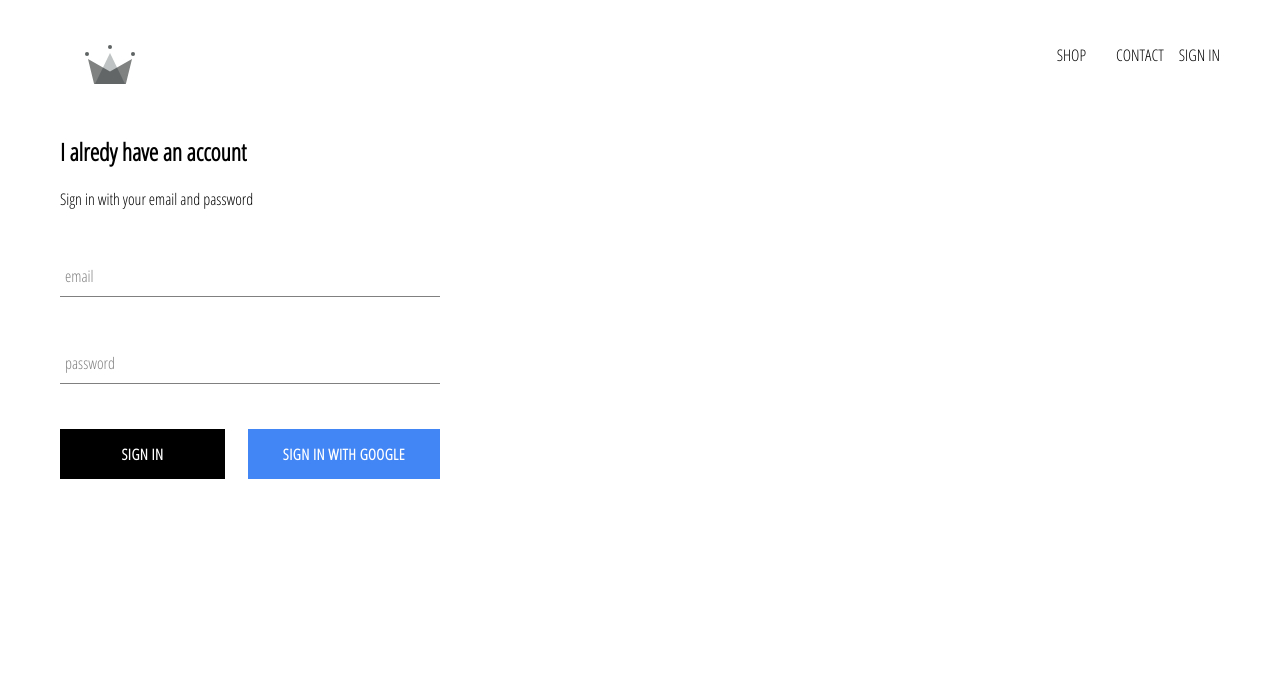
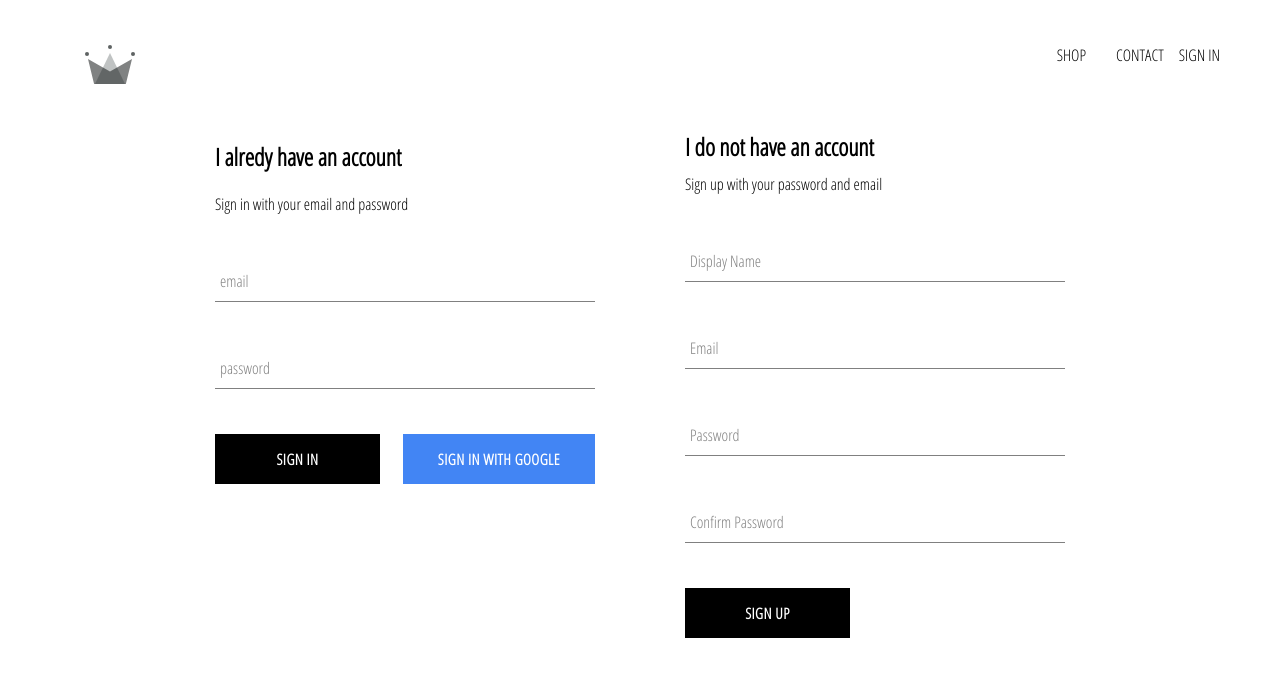
Before and after one commit to AbramFernandoH/crwn-clothing, a React (Create React App) app: page /signin in a window 1280 px wide. Shown: the top 676 px of the page. Built offline with nearby package versions, Linux system fonts and the light colour scheme; no server answers.

Commit message:
add sign up with email and password

```diff
--- a/src/App.js
+++ b/src/App.js
@@ -5,7 +5,7 @@ import ShopPage from './pages/shop/shop.component';
 import Header from './components/header/header.component';
 import SignInAndSignUp from './pages/sign-in-and-sign-up/sign-in-and-sign-up.component';
 import { Routes, Route, useParams, useNavigate, Link, Navigate } from 'react-router-dom';
-import { auth } from './firebase/firebase.utils';
+import { auth, createUserProfileDocument } from './firebase/firebase.utils';
 
 function App() {
   const [currentUser, setCurrentUser] = useState(null)
@@ -24,8 +24,20 @@ function App() {
 
   const fetchUser = async () => {
     // subscribe to google auth when component didmount
-    unsubscribeFromAuth = auth.onAuthStateChanged(user => {
-      setCurrentUser(user)
+    unsubscribeFromAuth = auth.onAuthStateChanged(async userAuth => {
+      if(userAuth){
+        const userRef = await createUserProfileDocument(userAuth)
+
+        userRef.onSnapshot(snapshot => {
+          const user = {
+            id: snapshot.id,
+            ...snapshot.data()
+          }
+          setCurrentUser(user)
+        })
+      } else {
+        setCurrentUser(null)
+      }
     })
   }
 
--- a/src/components/menu-item/menu-item.component.jsx
+++ b/src/components/menu-item/menu-item.component.jsx
@@ -5,7 +5,7 @@ import './menu-item.styles.scss';
 export const MenuItem = ({ title, imageUrl, key, size, linkUrl }) => {
     const navigate = useNavigate();
     return(
-    <div className={`menu-item ${size}`} onClick={() => navigate(linkUrl)}>
+    <div className={`menu-item ${size}`} onClick={() => navigate(linkUrl)} key={key}>
         <div className="background-image" style={{backgroundImage: `url(${imageUrl})`}} />
         <div className="content">
             <h1 className="title">{title.toUpperCase()}</h1>
--- /dev/null
+++ b/src/components/sign-up/sign-up.component.jsx
@@ -0,0 +1,50 @@
+import { useState } from 'react'
+import FormInput from '../form-input/form-input.component'
+import CustomButton from '../custom-button/custom-button.component'
+import { auth, createUserProfileDocument } from '../../firebase/firebase.utils'
+import './sign-up.styles.scss'
+
+const SignUp = () => {
+  const [data, setData] = useState({})
+
+  const handleChange = e => {
+    const {value, name} = e.target
+    setData({ ...data, [name]: value })
+  }
+
+  const handleSubmit = async e => {
+    e.preventDefault()
+
+    const { displayName, email, password, confirmPassword } = data
+
+    if(password !== confirmPassword){
+      alert("password and confirm password don't match")
+      return
+    }
+
+    try{
+      // get user with email and password
+      const { user } = await auth.createUserWithEmailAndPassword(email, password)
+      await createUserProfileDocument(user, { displayName })
+      setData({})
+    }catch(err){
+      console.error(err)
+    }
+  }
+
+  return (
+    <div className='sign-up'>
+      <h2 className="title">I do not have an account</h2>
+      <span>Sign up with your password and email</span>
+      <form className="sign-up-form" onSubmit={handleSubmit}>
+        <FormInput type="text" name="displayName" value={data.displayName} label="Display Name" onChange={handleChange} required />
+        <FormInput type="email" name="email" value={data.email} label="Email" onChange={handleChange} required />
+        <FormInput type="password" name="password" value={data.password} label="Password" onChange={handleChange} required />
+        <FormInput type="password" name="confirmPassword" value={data.confirmPassword} label="Confirm Password" onChange={handleChange} required />
+        <CustomButton type="submit">SIGN UP</CustomButton>
+      </form>
+    </div>
+  );
+};
+
+export default SignUp;
--- /dev/null
+++ b/src/components/sign-up/sign-up.styles.scss
@@ -0,0 +1,9 @@
+.sign-up {
+  display: flex;
+  flex-direction: column;
+  width: 380px;
+
+  .title {
+    margin: 10px 0;
+  }
+}
--- a/src/firebase/firebase.utils.js
+++ b/src/firebase/firebase.utils.js
@@ -9,6 +9,33 @@ const config = {
   storageBucket: "crwn-db-b9425.appspot.com",
   messagingSenderId: "638303777022",
   appId: "1:638303777022:web:c1c8ecf6b99dfccc5db5af"
+}
+
+export const createUserProfileDocument = async (userAuth, additionalData) => {
+  if(!userAuth) return;
+
+  const userRef = firestore.doc(`/users/${userAuth.uid}`)
+  // retrieve user from db
+  const snapShot = await userRef.get();
+
+  if(!snapShot.exists){
+    const { displayName, email } = userAuth
+    const createdAt = new Date()
+
+    try{
+      // create new user
+      await userRef.set({
+        displayName,
+        email,
+        createdAt,
+        ...additionalData
+      })
+    } catch(err) {
+      console.log('error creating user', err.message)
+    }
+
+  }
+  return userRef;
 }
 
 firebase.initializeApp(config)
@@ -23,4 +50,14 @@ provider.setCustomParameters({ prompt: 'select_account' });
 // use it
 export const signInWithGoogle = () => auth.signInWithPopup(provider);
 
+/*
+query with firestore:
+misalkan terdapat collection bernama user, didalamnya terdapat sebuah document dengan id user tsb, didalamnya terdapat collection bernama cartItems, didalamnya terdapat document dengan id cartnya beserta nama barang tsb
+firerebase.firestore().collection('users').doc('misalUserId').collection('cartItems').doc('misalCartItemsId')
+bisa disingkat:
+firerebase.firestore().doc('/users/misalUserId/cartItems/misalCartItemsId')
+atau hanya mau mengakses sampai cartItems collectoin saja:
+firebase.firestore().collection('/users/misalUserId/cartItems')
+*/
+
 export default firebase;
--- a/src/pages/sign-in-and-sign-up/sign-in-and-sign-up.component.jsx
+++ b/src/pages/sign-in-and-sign-up/sign-in-and-sign-up.component.jsx
@@ -1,11 +1,13 @@
 import React from 'react';
 import SignIn from '../../components/sign-in/sign-in.component'
+import SignUp from '../../components/sign-up/sign-up.component'
 import './sign-in-and-sign-up.styles.scss'
 
 const SignInAndSignUp = () => {
   return (
-    <div>
+    <div className='sign-in-and-sign-up'>
       <SignIn />
+      <SignUp />
     </div>
   );
 };
--- a/src/pages/sign-in-and-sign-up/sign-in-and-sign-up.styles.scss
+++ b/src/pages/sign-in-and-sign-up/sign-in-and-sign-up.styles.scss
@@ -0,0 +1,6 @@
+.sign-in-and-sign-up {
+  width: 850px;
+  display: flex;
+  justify-content: space-between;
+  margin: 30px auto;
+}
```
